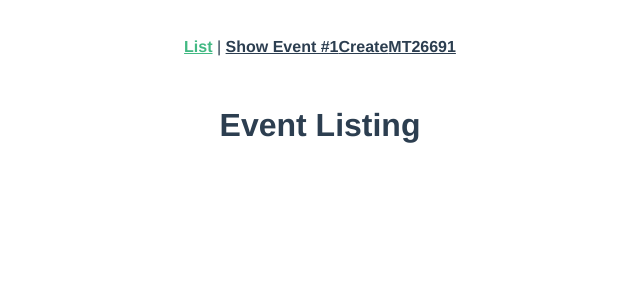
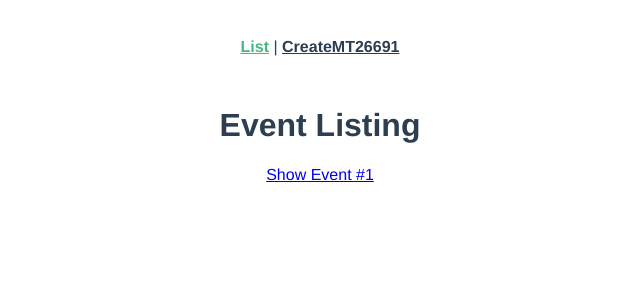
Before and after one commit to mt26691/vue-training, a Vue app: page / in a window 1280 px wide. Shown: the top 300 px of the page, without its empty margins (320-960 px from the left). Built offline with nearby package versions, Linux system fonts and the light colour scheme.

Commit message:
add event show detail

```diff
--- a/src/App.vue
+++ b/src/App.vue
@@ -2,7 +2,6 @@
   <div id="app">
     <div id="nav">
       <router-link :to="{ name: 'event-list' }">List</router-link> |
-      <router-link :to="{ name: 'event-show' }">Show Event #1</router-link>
       <router-link :to="{ name: 'event-create' }">Create</router-link>
       <router-link :to="{ name: 'user', params: { username: 'mt26691' } }"
         >MT26691</router-link
--- a/src/router/index.ts
+++ b/src/router/index.ts
@@ -1,5 +1,5 @@
 import Vue from 'vue'
-import VueRouter from 'vue-router'
+import VueRouter, { RouteConfig } from 'vue-router'
 import EventList from '../views/EventList.vue'
 import EventCreate from '../views/EventCreate.vue'
 import EventShow from '../views/EventShow.vue'
@@ -7,16 +7,17 @@ import User from '../views/User.vue'
 
 Vue.use(VueRouter)
 
-const routes = [
+const routes: Array<RouteConfig> = [
   {
     path: '/',
     name: 'event-list',
     component: EventList
   },
   {
-    path: '/event',
+    path: '/event/:id',
     name: 'event-show',
-    component: EventShow
+    component: EventShow,
+    props: true
   },
   {
     path: '/event/create',
@@ -42,6 +43,7 @@ const routes = [
 ]
 
 const router = new VueRouter({
+  // support from IE 10 only
   mode: 'history',
   base: process.env.BASE_URL,
   routes
--- a/src/views/EventList.vue
+++ b/src/views/EventList.vue
@@ -1,5 +1,10 @@
 <template>
-  <h1>Event Listing</h1>
+  <div>
+    <h1>Event Listing</h1>
+    <router-link :to="{ name: 'event-show', params: { id: '1' } }"
+      >Show Event #1</router-link
+    >
+  </div>
 </template>
 
 <script>
--- a/src/views/EventShow.vue
+++ b/src/views/EventShow.vue
@@ -1,9 +1,16 @@
 <template>
-  <h1>Event Show</h1>
+  <h1>Showing event #{{ id }}</h1>
 </template>
 
 <script>
-export default {}
+export default {
+  props: {
+    id: {
+      type: String,
+      default: null
+    }
+  }
+}
 </script>
 
 <style scoped></style>
```
